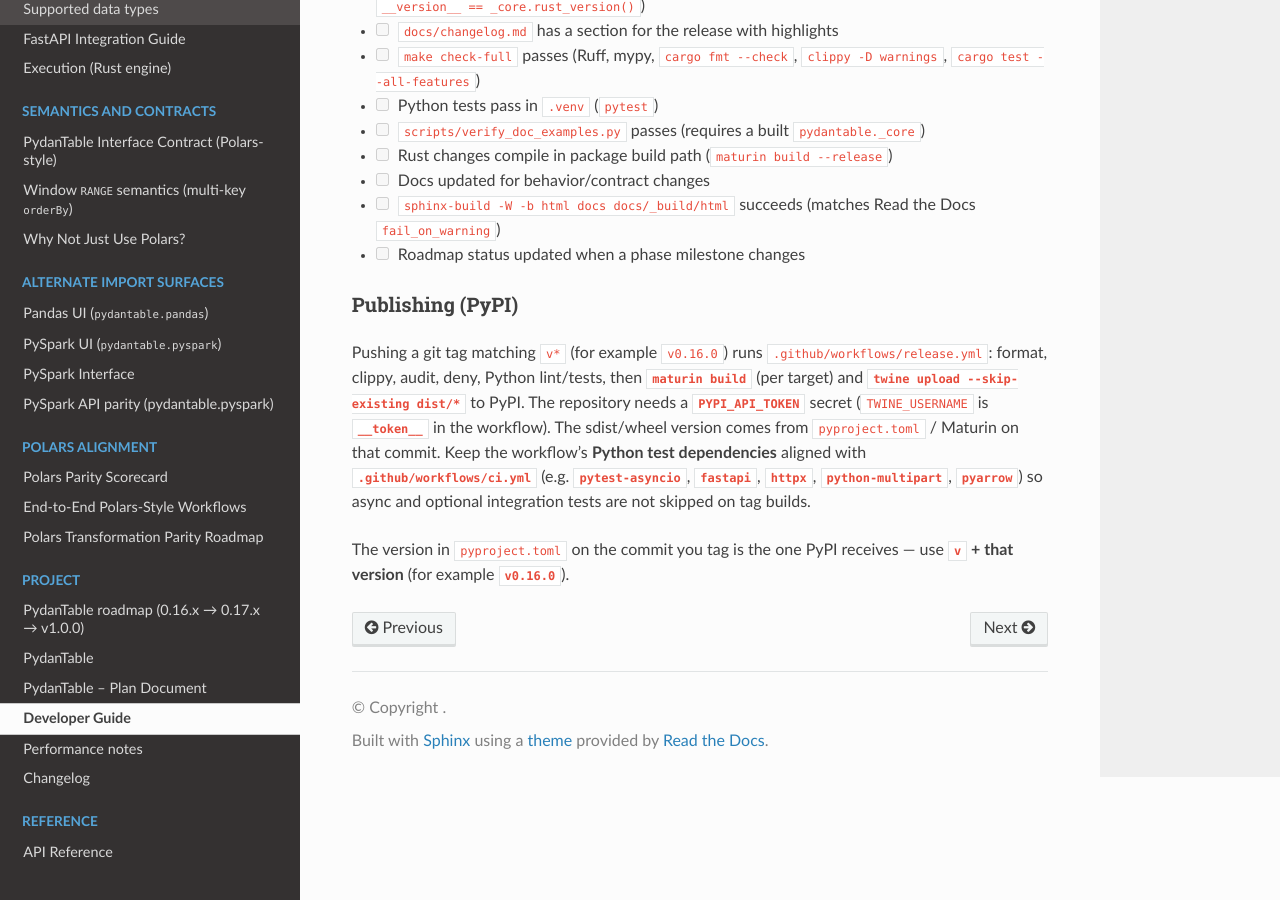
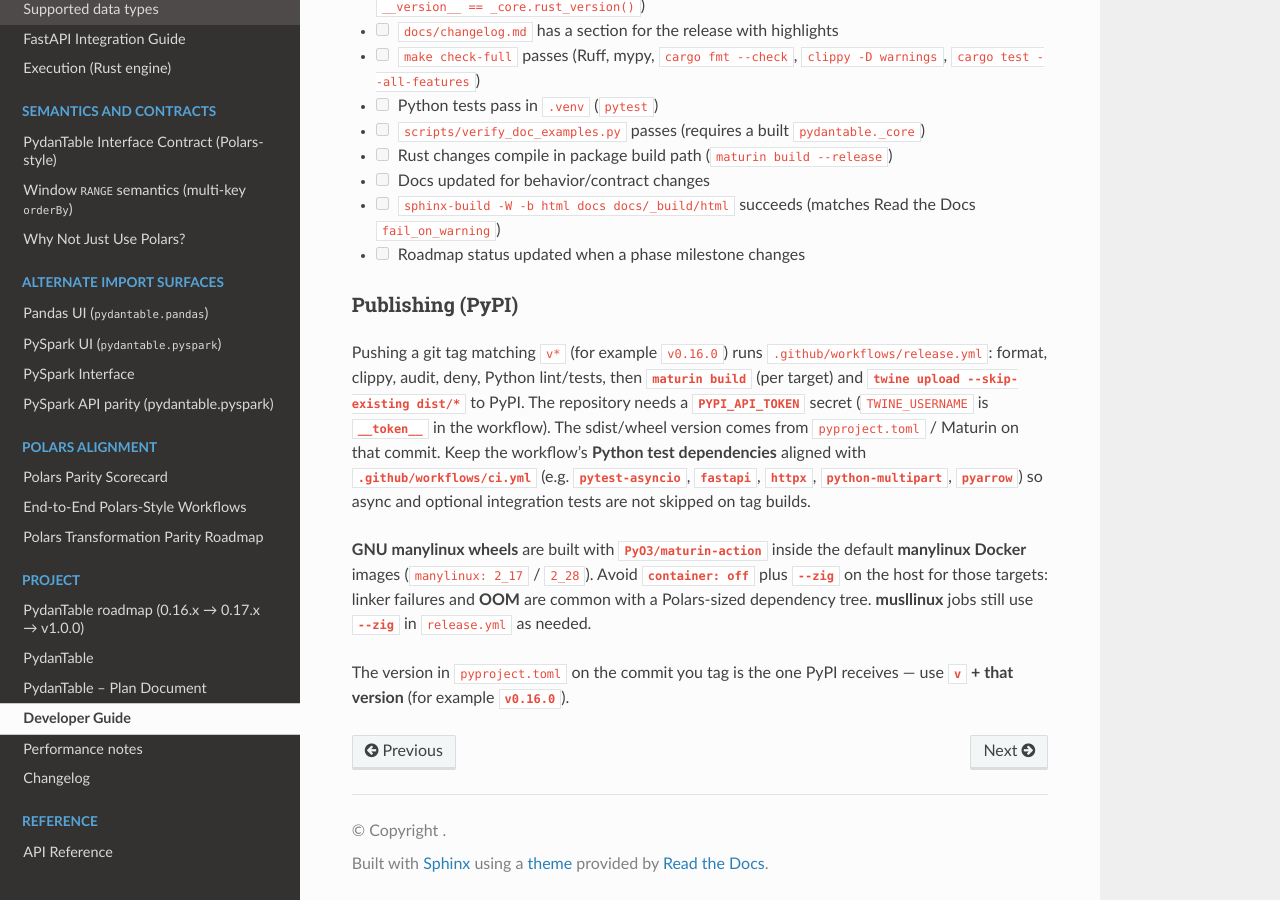
Before and after one commit to eddiethedean/pydantable, a Sphinx documentation site: the page built from docs/DEVELOPER.md, in a window 1280 px wide and 900 px high, scrolled down 5780 px. Built offline with Sphinx 7.4.7 and the Read the Docs theme 3.1.0, drawn with Linux system fonts in a browser that asks for light colours; the version number is read from the project's files by our own code.

Commit message:
ci(release): fix manylinux publish — Docker images, PyO3/maturin-action
- GNU manylinux: drop container:off and --zig; use default manylinux containers
- Point all publish steps at PyO3/maturin-action@v1 (maintained path)
- DEVELOPER: document why host+zig breaks Polars-sized builds

```diff
--- a/docs/DEVELOPER.md
+++ b/docs/DEVELOPER.md
@@ -241,4 +241,6 @@ Usually handled by `pip install -e .`. If you need a fresh wheel install:
 
 Pushing a git tag matching `v*` (for example `v0.16.0`) runs `.github/workflows/release.yml`: format, clippy, audit, deny, Python lint/tests, then **`maturin build`** (per target) and **`twine upload --skip-existing dist/*`** to PyPI. The repository needs a **`PYPI_API_TOKEN`** secret (`TWINE_USERNAME` is **`__token__`** in the workflow). The sdist/wheel version comes from `pyproject.toml` / Maturin on that commit. Keep the workflow’s **Python test dependencies** aligned with **`.github/workflows/ci.yml`** (e.g. **`pytest-asyncio`**, **`fastapi`**, **`httpx`**, **`python-multipart`**, **`pyarrow`**) so async and optional integration tests are not skipped on tag builds.
 
+**GNU manylinux wheels** are built with **`PyO3/maturin-action`** inside the default **manylinux Docker** images (`manylinux: 2_17` / `2_28`). Avoid **`container: off`** plus **`--zig`** on the host for those targets: linker failures and **OOM** are common with a Polars-sized dependency tree. **musllinux** jobs still use **`--zig`** in `release.yml` as needed.
+
 The version in `pyproject.toml` on the commit you tag is the one PyPI receives — use **`v` + that version** (for example **`v0.16.0`**).
```
Also changed, not shown: 1 other file.
